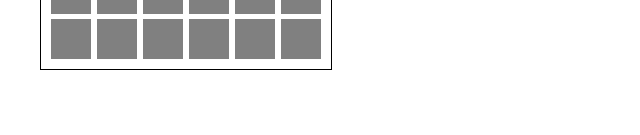
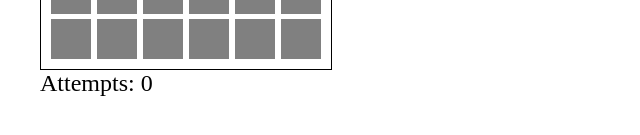
Before and after one commit to Muss999/homeWork-54, a React (Vite) app: page / in a window 1280 px wide. Shown: the part 217-352 px from the top of the page, without its empty margins (0-640 px from the left). Built offline with nearby package versions, Linux system fonts and the light colour scheme.

Commit message:
Finished attempts counter

```diff
--- a/src/App.tsx
+++ b/src/App.tsx
@@ -3,11 +3,14 @@ import "./App.css";
 import type { TSquare } from "./types";
 import { makeSquares } from "./functions.ts";
 import GameBoard from "./components/GameBoard/GameBoard.tsx";
+import Attempts from "./components/Attempts/Attempts.tsx";
 
+let attempts: number = 0;
 const App = () => {
     const [squares, setSquares] = useState<TSquare[]>(makeSquares());
 
     const hideSquare = (id: string) => {
+        attempts++;
         const copySquares = [...squares];
         const index = copySquares.findIndex((square) => square.id === id);
         const copySquare = { ...copySquares[index] };
@@ -15,9 +18,11 @@ const App = () => {
         copySquares[index] = copySquare;
         setSquares(copySquares);
     };
+    console.log(attempts);
     return (
         <div className="container">
             <GameBoard squares={squares} hideSquare={hideSquare} />
+            <Attempts attempts={attempts} />
         </div>
     );
 };
--- /dev/null
+++ b/src/components/Attempts/Attempts.tsx
@@ -0,0 +1,12 @@
+import type { FC } from "react";
+import "./Atttempts.css";
+
+interface Props {
+    attempts: number;
+}
+
+const Attempts: FC<Props> = ({ attempts }) => {
+    return <div className="attempts">Attempts: {attempts}</div>;
+};
+
+export default Attempts;
--- /dev/null
+++ b/src/components/Attempts/Atttempts.css
@@ -0,0 +1,3 @@
+.attempts {
+    font-size: 24px;
+}
--- a/src/components/Square/Square.css
+++ b/src/components/Square/Square.css
@@ -8,10 +8,10 @@
     height: 40px;
     width: 40px;
     font-size: 30px;
-    line-height: 40px;
-    text-align: center;
+    display: flex;
+    justify-content: center;
+    align-items: center;
 }
 .ring span {
     font-size: 40px;
-    vertical-align: middle;
 }
```
